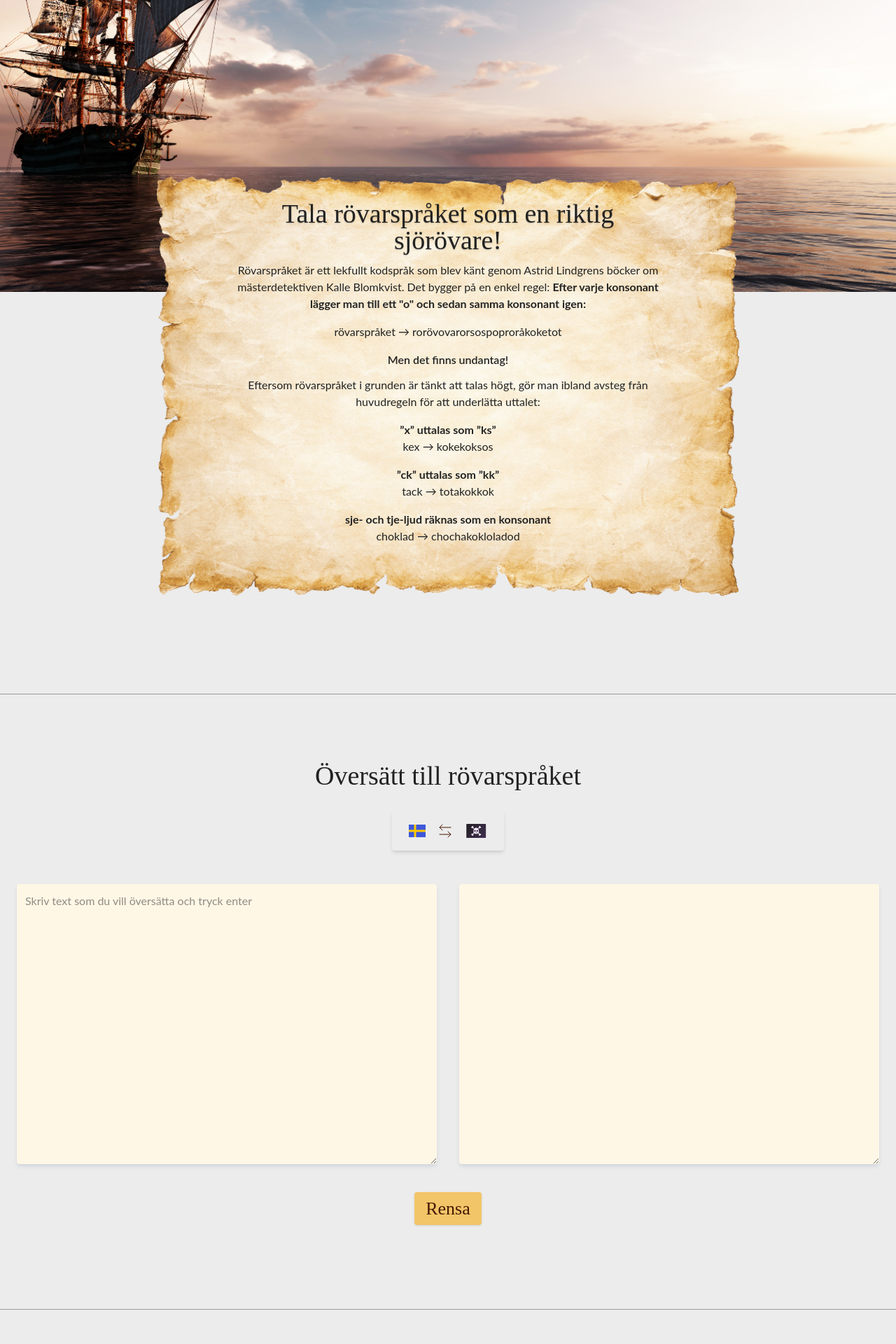
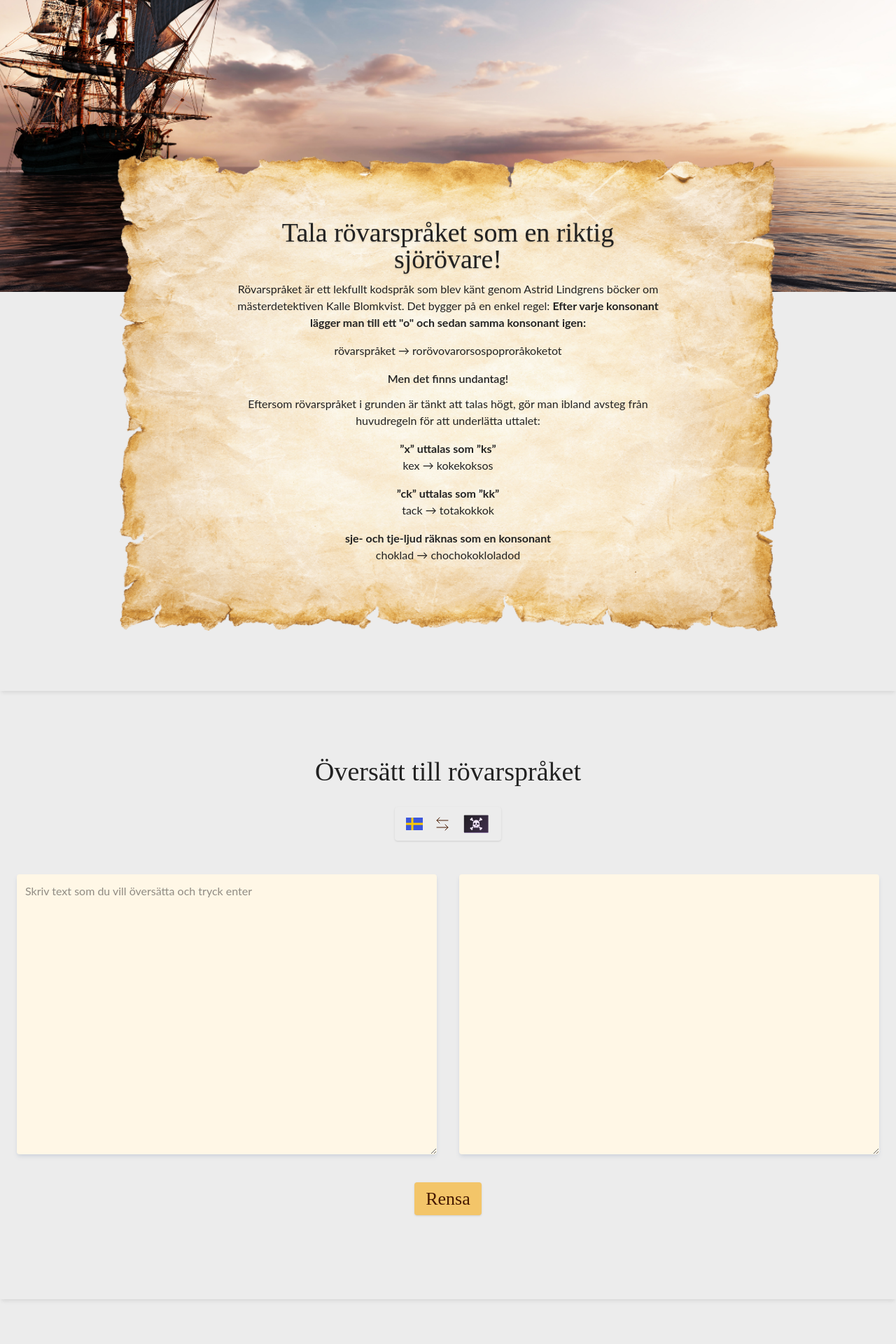
Before and after one commit to Emmelie83/RobberLanguageTranslator, a React (Vite) app: page / in a window 1280 px wide. Shown: the part 360-2280 px from the top of the page at 70% size. Built offline with nearby package versions, Linux system fonts and the light colour scheme; a web font is replaced by a local one.

Commit message:
Remove hr and add shadow on bottom of sections instead

```diff
--- a/src/App.tsx
+++ b/src/App.tsx
@@ -13,20 +13,8 @@ function App() {
 		<>
 			<HeroSection />
 			<Rules />
-			<hr
-				className="h-0.5 shadow-gray-300 shadow-md"
-				style={{ borderStyle: "inset" }}
-			/>
 			<Translator />
-			<hr
-				className="h-0.5 shadow-gray-300 shadow-md"
-				style={{ borderStyle: "inset" }}
-			/>
 			<Test />
-			<hr
-				className="h-0.5 shadow-gray-300 shadow-md"
-				style={{ borderStyle: "inset" }}
-			/>
 			<ContactSection />
 			<Footer />
 		</>
--- a/src/components/rules/Rules.tsx
+++ b/src/components/rules/Rules.tsx
@@ -3,8 +3,8 @@ import React from "react";
 const Rules: React.FC = () => (
 	<section
 		id="rules"
-		className="rules-content flex justify-center items-center bg-no-repeat bg-center -mt-60 bg-contain h-[750px] mb-16">
-		<div className="text-center w-full max-w-2xl px-6 -mt-6">
+		className="rules-content flex justify-center bg-no-repeat bg-center -mt-70 bg-contain h-[850px] pb-60">
+		<div className="text-center w-full max-w-2xl px-6 mt-20">
 			<h2 className="mb-3 text-shadow-sm">
 				Tala rövarspråket som en riktig sjörövare!
 			</h2>
@@ -34,7 +34,7 @@ const Rules: React.FC = () => (
 				</li>
 				<li>
 					<strong>sje- och tje-ljud räknas som en konsonant</strong>
-					<p>choklad → chochakokloladod</p>
+					<p>choklad → chochokokloladod</p>
 				</li>
 			</ul>
 		</div>
--- a/src/components/translator/TranslatorLanguageToggle.tsx
+++ b/src/components/translator/TranslatorLanguageToggle.tsx
@@ -10,10 +10,10 @@ interface LanguageToggleProps {
 const LanguageToggle: React.FC<LanguageToggleProps> = ({ onToggle }) => (
 	<button
 		onClick={onToggle}
-		className="flex items-center gap-4 mb-4 px-6 text-red-950 py-3 rounded shadow-md transition-shadow cursor-pointer text-nowrap">
+		className="flex items-center gap-4 mb-4 px-4 text-red-950 py-1 rounded shadow hover:shadow-md transition-shadow cursor-pointer text-nowrap">
 		<img src={SwedenFlag} alt="Swedish flag" className="w-6 h-6" />
 		<ArrowLeftRight className="w-6 h-6 text-amber-950" strokeWidth={1} />
-		<img src={PirateFlag} alt="Pirate flag" className="w-8 h-8" />
+		<img src={PirateFlag} alt="Pirate flag" className="w-10 h-10" />
 	</button>
 );
 
--- a/src/index.css
+++ b/src/index.css
@@ -39,6 +39,7 @@ h3 {
 
 section {
   padding: 6em 0 6em;
+  box-shadow: 0 4px 6px -2px rgba(0, 0, 0, 0.1);
 }
 
 @media (min-width: 400px) {
```
